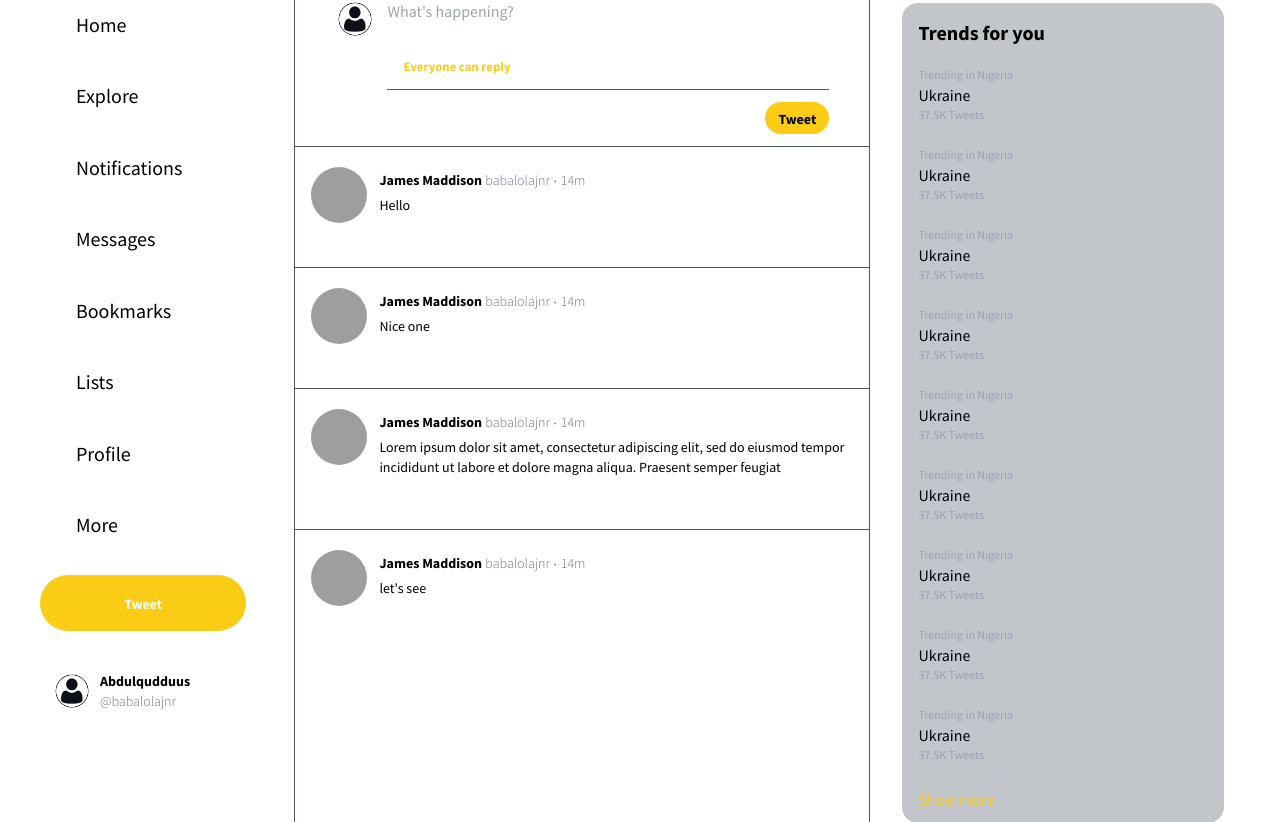
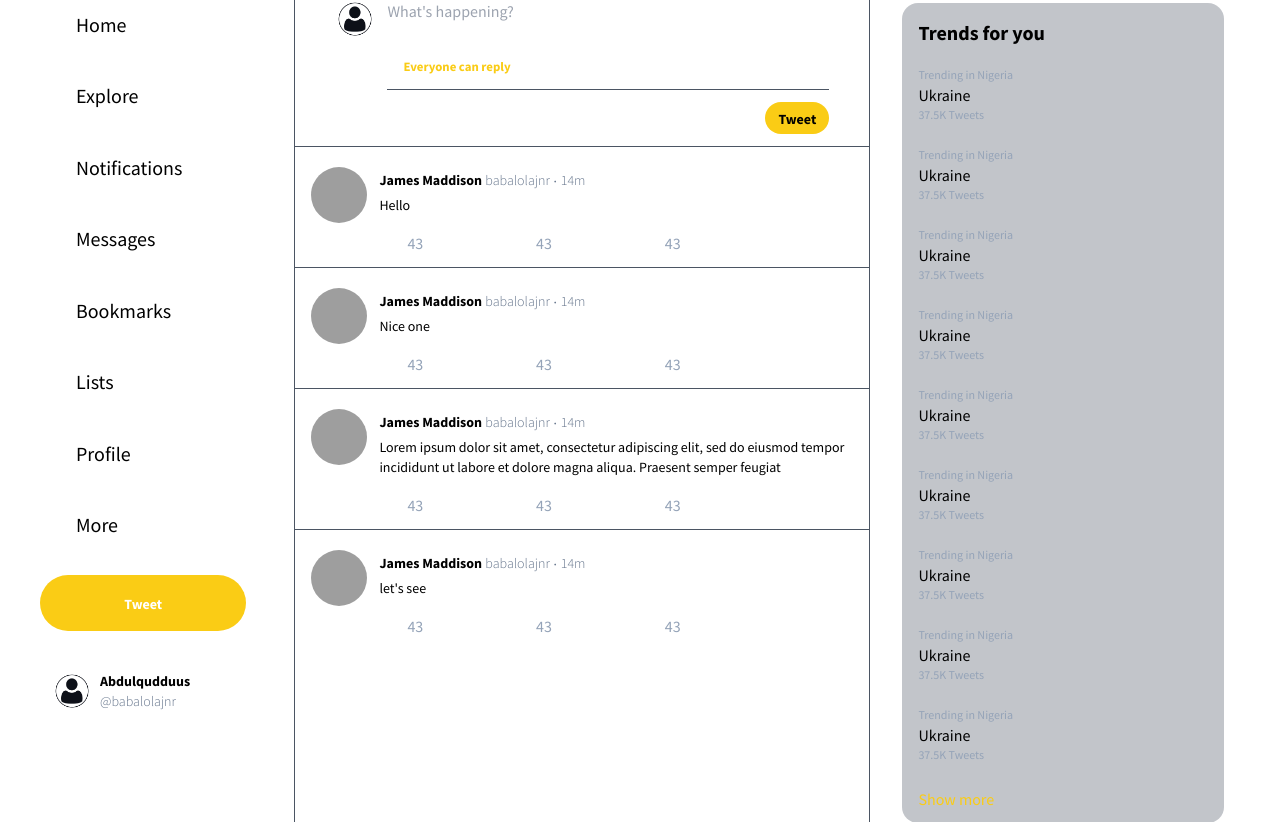
Before and after one commit to babalolajnr/mini_tweetr, a Django app: page /tweet/ in a window 1280 px wide. Shown: the part 65-887 px from the top of the page. Run offline with Django 4.2, Linux system fonts and the light colour scheme; a user stored in the database is signed in; data comes from the database, SQL or seed files in the repository; style sheets or scripts are compiled from the project's sources; grey boxes are pictures that could not be loaded.

Commit message:
add tweet buttons count

```diff
--- a/tweet/templates/tweet/components/tweets.html
+++ b/tweet/templates/tweet/components/tweets.html
@@ -22,18 +22,29 @@
             {{ tweet.body }}
         </div>
         {% comment %} Action buttons {% endcomment %}
-        <div class="flex justify-between pr-16 pt-4">
-            <div class="rounded-full bg-blue-500 bg-opacity-0 hover:bg-opacity-10">
-                <i class="fa-regular fa-message hover:text-blue-500 px-3 py-3"></i>
+        <div class="flex justify-between pr-16 pt-4 text-slate-400">
+            <div class="flex items-center group cursor-pointer">
+                <div class="rounded-full bg-blue-500 bg-opacity-0 group-hover:bg-opacity-10">
+                    <i class="fa-regular fa-message group-hover:text-blue-500 px-3 py-3"></i>
+                </div>
+                <span id="replies-count-{{tweet.id}}" class="ml-1 group-hover:text-blue-500">43</span>
             </div>
-            <div class="rounded-full bg-green-500 bg-opacity-0 hover:bg-opacity-10">
-                <i class="fa-solid fa-repeat hover:text-green-500 px-3 py-3"></i>
+            <div class="flex items-center group cursor-pointer">
+                <div class="rounded-full bg-green-500 bg-opacity-0 group-hover:bg-opacity-10">
+                    <i class="fa-solid fa-repeat group-hover:text-green-500 px-3 py-3"></i>
+                </div>
+                <span id="retweets-count-{{tweet.id}}" class="ml-1 group-hover:text-green-500">43</span>
             </div>
-            <div class="rounded-full bg-red-500 bg-opacity-0 hover:bg-opacity-10" id="like-button-{{tweet.id}}">
-                <i class="fa-regular fa-heart hover:text-red-500 px-3 py-3"></i>
+            <div class="flex items-center group cursor-pointer">
+                <div class="rounded-full bg-red-500 bg-opacity-0 group-hover:bg-opacity-10" id="like-button-{{tweet.id}}">
+                    <i class="fa-regular fa-heart group-hover:text-red-500 px-3 py-3"></i>
+                </div>
+                <span id="likes-count-{{tweet.id}}" class="ml-1 group-hover:text-red-500">43</span>
             </div>
-            <div class="rounded-full bg-blue-500 bg-opacity-0 hover:bg-opacity-10">
-                <i class="fa-solid fa-arrow-up-from-bracket hover:text-blue-500 px-3 py-3"></i>
+            <div class="flex items-center cursor-pointer">
+                <div class="rounded-full bg-blue-500 bg-opacity-0 hover:bg-opacity-10">
+                    <i class="fa-solid fa-arrow-up-from-bracket hover:text-blue-500 px-3 py-3"></i>
+                </div>
             </div>
         </div>
     </div>
```
